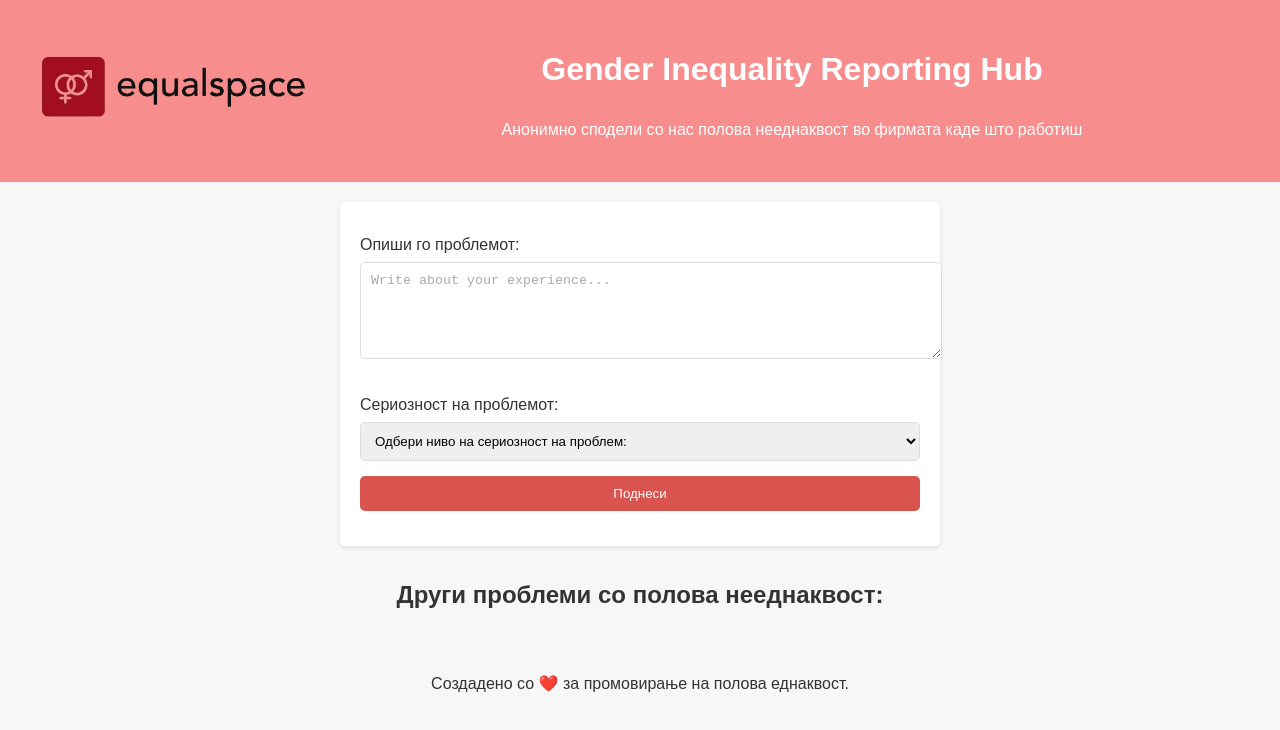
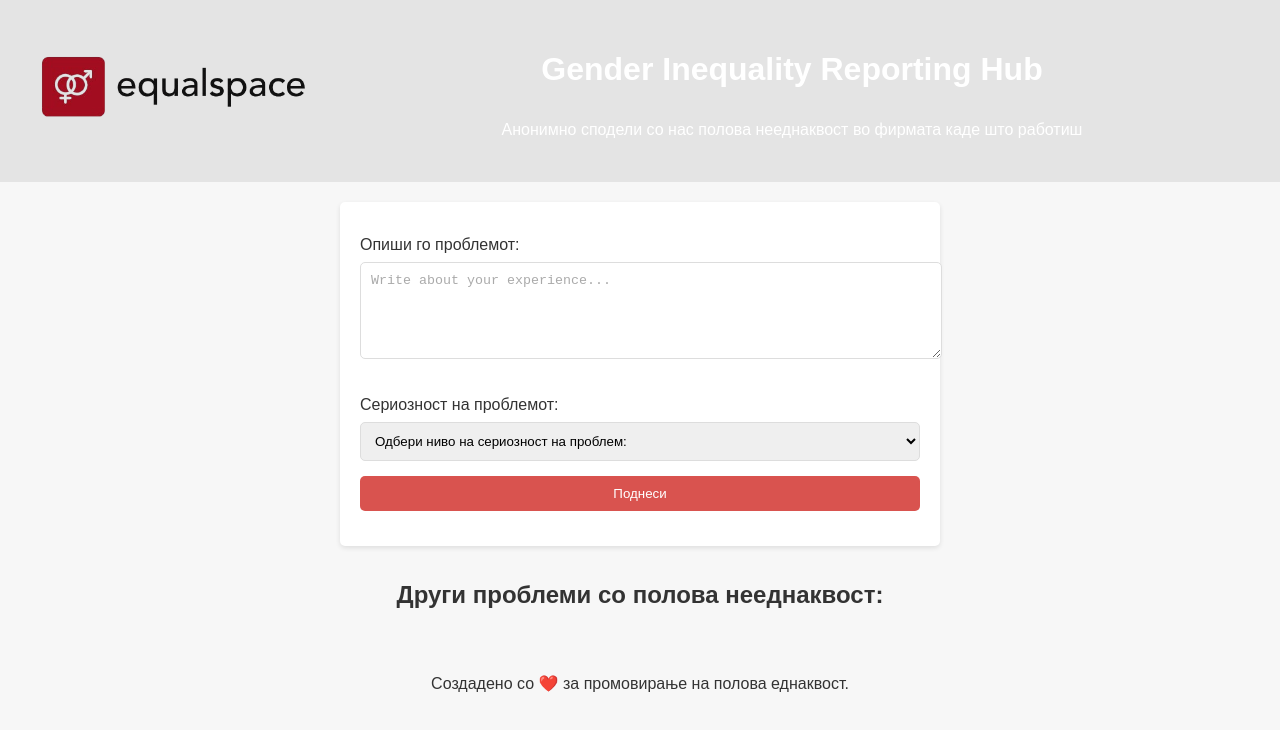
Before and after one commit to equalspace25/equalspace25.github.io, a plain HTML site: page index.html in a window 1280 px wide. Drawn offline with Linux system fonts and the light colour scheme.

Commit message:
styles.css

```diff
--- a/styles.css
+++ b/styles.css
@@ -10,7 +10,7 @@ body {
 header {
   text-align: center;
   padding: 20px;
-  background: #f78d8d;
+  background: #e4e4e4;
   color: white;
 }
 
```
